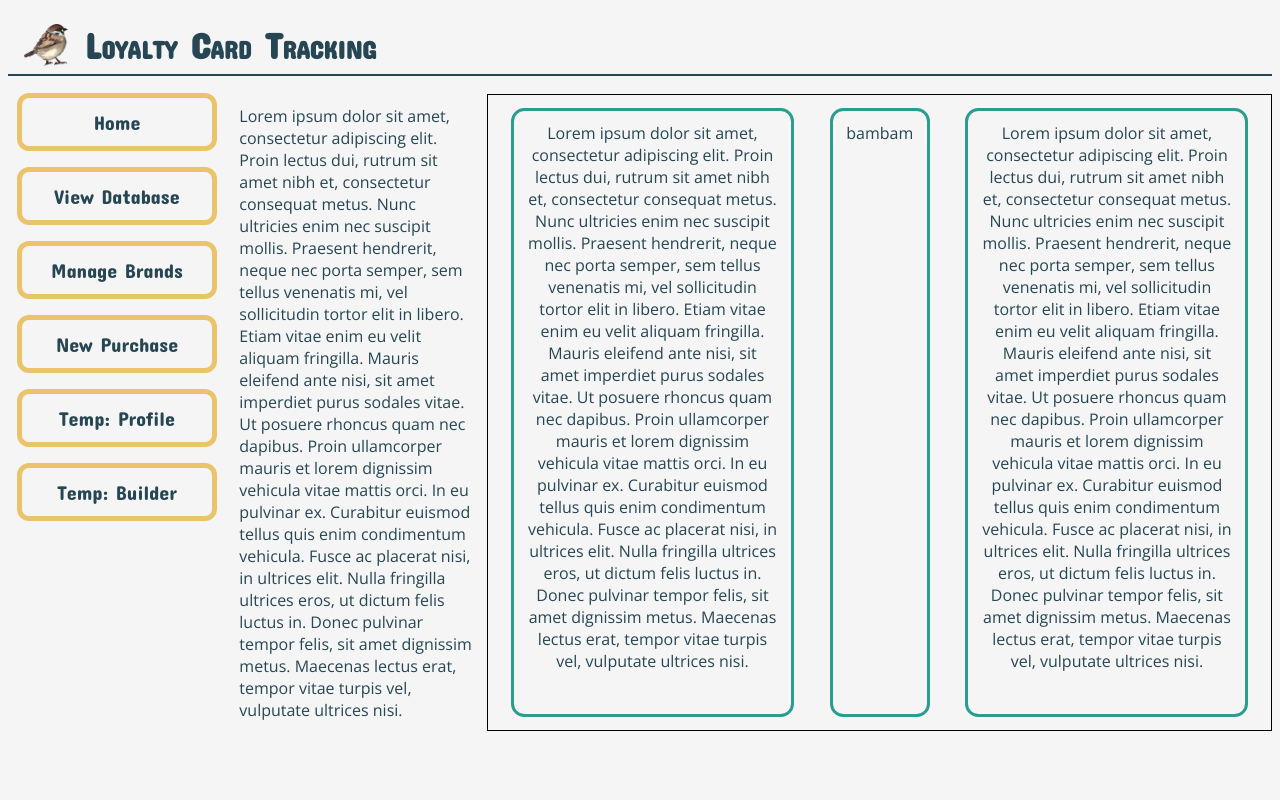
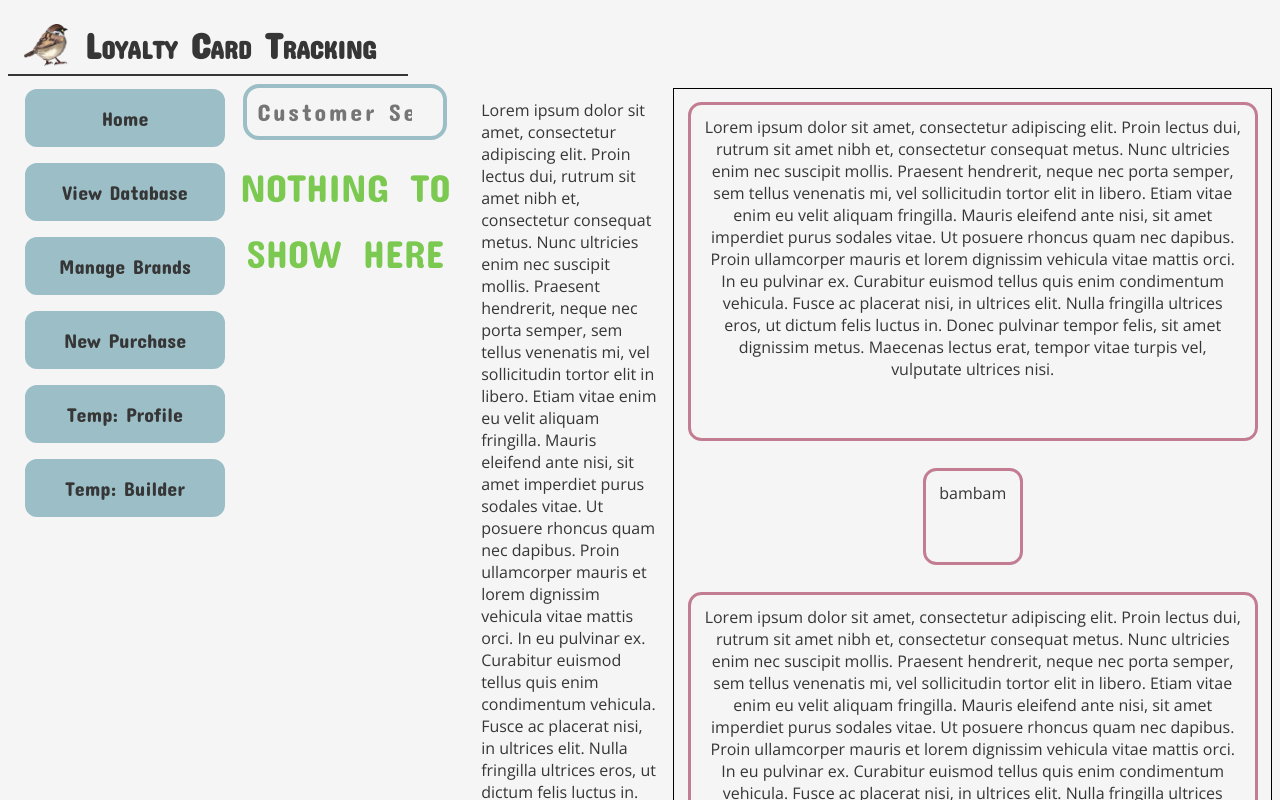
Before and after one commit to sam-taiff/pet-food-loyalty-tracker, a React (Vite) app: page / in a window 1280 px wide. Shown: the top 800 px of the page. Built offline with nearby package versions, Linux system fonts and the light colour scheme.

Commit message:
some laptop changes

```diff
--- a/package.json
+++ b/package.json
@@ -15,9 +15,11 @@
     "@supabase/supabase-js": "^2.46.1",
     "flowbite": "^2.5.2",
     "flowbite-react-icons": "^1.1.0",
+    "pet-food-loyalty-tracker": "file:",
     "react": "^18.3.1",
     "react-dom": "^18.3.1",
-    "react-router-dom": "^6.28.0"
+    "react-router-dom": "^6.28.0",
+    "supabase": "^1.219.2"
   },
   "devDependencies": {
     "@eslint/js": "^9.13.0",
--- a/src/App.tsx
+++ b/src/App.tsx
@@ -12,7 +12,7 @@ import {
   SideNavBar,
   Brandpage,
   Databasepage,
-  Profilepage,
+  ProfilePage,
 } from './assets/pages';
 
 function App() {
--- a/src/assets/pages.tsx
+++ b/src/assets/pages.tsx
@@ -4,9 +4,6 @@ import { Route, Routes, useNavigate, useParams } from 'react-router-dom';
 import { TableComponent, VertTable, BrandCards, CurrentProfile, CustomerCards, useSupabaseSearch } from './view-components.tsx';
 import React, { useEffect, useState } from 'react';
 import { database } from "./client.ts";
-interface ProfileProps {
-    customerID: string;
-}
 
 //placeholder text (DEV USE ONLY)
 const lorem: string = "Lorem ipsum dolor sit amet, consectetur adipiscing elit. Proin lectus dui, rutrum sit amet nibh et, consectetur consequat metus. Nunc ultricies enim nec suscipit mollis. Praesent hendrerit, neque nec porta semper, sem tellus venenatis mi, vel sollicitudin tortor elit in libero. Etiam vitae enim eu velit aliquam fringilla. Mauris eleifend ante nisi, sit amet imperdiet purus sodales vitae. Ut posuere rhoncus quam nec dapibus. Proin ullamcorper mauris et lorem dignissim vehicula vitae mattis orci. In eu pulvinar ex. Curabitur euismod tellus quis enim condimentum vehicula. Fusce ac placerat nisi, in ultrices elit. Nulla fringilla ultrices eros, ut dictum felis luctus in. Donec pulvinar tempor felis, sit amet dignissim metus. Maecenas lectus erat, tempor vitae turpis vel, vulputate ultrices nisi."
@@ -14,13 +11,13 @@ const lorem: string = "Lorem ipsum dolor sit amet, consectetur adipiscing elit.
 export const TopBar = () => {
     const pageName = "";
     return (
-        <div>
+        <div id="header">
             <div className='topbar'>
                 <img src={logo} id="logo" />
                 <a title="Back to Homepage" href='/'>
                     <span className='topbar item'>Loyalty Card Tracking</span>
                 </a>
-                <span className='topbar item' id="cust-name">{pageName}</span>
+                {/* <span className='topbar item' id="cust-name">{pageName}</span> */}
             </div>
             <hr />
         </div>
@@ -45,7 +42,7 @@ export const SideNavBar = () => {
                             <Route path="/" element={<Homepage />} />
                             <Route path="/brands" element={<Brandpage />} />
                             <Route path="/database" element={<Databasepage />} />
-                            <Route path="/build" element={<Searchpage />} />
+                            <Route path="/build" element={<Buildingpage />} />
                             <Route path="/profile/:customerID" element={<ProfilePage />} />
                         </Routes>
                     </td>
@@ -56,7 +53,7 @@ export const SideNavBar = () => {
 }
 
 //Search
-export const Searchpage = () => {
+export const SearchnResults = () => {
     const [searchTerm, setSearchTerm] = useState<string>(""); // Actual input value
     const [debouncedSearchTerm, setDebouncedSearchTerm] = useState<string>(""); // Debounced value
     const [activeIndex, setActiveIndex] = useState<number>(-1); // Track the active result index
@@ -204,6 +201,7 @@ export const Homepage = () => {
                 </form>
             </search> */}
             <div id="live-view"> {/* viewport of all "due cards" */}
+                <SearchnResults />
                 <div id="filter-due">{lorem}</div>
                 <div id="due-view">
                     <div>{lorem}</div>
@@ -237,5 +235,6 @@ export const Databasepage = () => {
 const Buildingpage = () => (
     <>
         <h1>builderpage</h1>
+        <SearchnResults />
     </>
 );
--- a/src/master.css
+++ b/src/master.css
@@ -1,4 +1,4 @@
-@import './assets/fonts.css';
+@import "./assets/fonts.css";
 /* Color Scheme 1
 Charcoal: #264653,
 Persian Green: #2a9d8f,
@@ -7,16 +7,16 @@ Sandy Brown: #f4a261,
 Burnt Sienna: #e76f51 */
 
 :root {
-  --white: whitesmoke;
-  --charcoal: #264653;
-  --green: #2a9d8f;
-  --saffron: #e9c46a;
-  --brown: #f4a261;
-  --sienna: #e76f51;
+  --white: #f5f5f5;
+  --baseT: #363636;
+  --border1: #c37d92;
+  --back1: #ffe66d;
+  --back2: #9bbec7;
+  --border2: #7bc950;
   font: 12pt "Open Sans", Arial;
   text-rendering: optimizeLegibility;
   background-color: var(--white);
-  color: var(--charcoal);
+  color: var(--baseT);
   text-align: center;
 }
 
@@ -33,20 +33,25 @@ table {
 
 h1 {
   font: small-caps 2em "Concert One", sans-serif;
-  color: var(--green);
+  color: var(--border1);
 }
 
 hr {
   width: 100%;
   height: 2px;
   border: none;
-  background-color: var(--charcoal);
+  background-color: var(--baseT);
 }
 
 a,
 a:visited {
   text-decoration: none;
   color: inherit;
+}
+
+#header {
+  position: fixed;
+  display: block;
 }
 
 .topbar {
@@ -74,12 +79,16 @@ a:visited {
   min-height: 75vh;
 }
 
+#sidenav, #main-area, .page{
+  margin-top: 5rem;
+}
 #sidenav {
   width: 16%;
-  justify-content: space-evenly;
+  /* justify-content: space-evenly; */
   flex-wrap: wrap;
   justify-items: stretch;
   vertical-align: top;
+  position: fixed;
 }
 
 #main-area {
@@ -91,7 +100,7 @@ a:visited {
 
 /*HOMEPAGE*/
 #search-input {
-  width: 80vw;
+  width: 80%;
   font: lighter 1.5em "Concert One";
   letter-spacing: 2pt;
   border-color: transparent;
@@ -99,31 +108,33 @@ a:visited {
   padding: 0.5rem;
   text-align: center;
   margin-bottom: 8pt;
-  outline: 2px solid var(--charcoal);
+  outline: none;
+  background-color: var(--back2);
 }
 
 #search-input:focus {
-  outline: 3px solid var(--saffron);
+  outline: 4px solid var(--back2);
+  background-color: var(--white);
 }
 
 #sidenav button {
-  border: 5px solid var(--saffron);
+  border: 5px solid var(--back2);
   border-radius: 12px;
   padding: 0.6em 1.2em;
-  color: var(--charcoal);
+  color: var(--baseT);
   font-size: 1.25em;
-  font-weight: 550;
   font-family: "Concert One";
-  background-color: var(--white);
+  background-color: var(--back2);
   cursor: pointer;
   transition: border-color, background-color 0.1s;
-  margin: 0.5rem;
+  margin: 1rem;
+  margin-top: 0;
   min-width: 10em;
 }
 
 #sidenav button:hover,
 #sidenav button:active {
-  background-color: var(--saffron);
+  background-color: var(--white);
 }
 
 #sidenav button:active {
@@ -132,7 +143,6 @@ a:visited {
 
 #live-view {
   display: flex;
-  vertical-align: top;
   width: 100%;
 }
 
@@ -152,17 +162,17 @@ a:visited {
 }
 
 #due-view div {
-  border: 3px solid var(--green);
+  border: 3px solid var(--border1);
   padding: 8pt 10pt;
-  max-width: 32%;
-  aspect-ratio: 4/3;
+  /* max-width: 32%;
+  aspect-ratio: 4/3; */
   margin: 10pt;
   border-radius: 10pt;
 }
 
 .message-screen,
 .loader {
-  color: var(--sienna);
+  color: var(--border2);
   font: small-caps 1.75em "Concert One", sans-serif;
 }
 
@@ -170,17 +180,18 @@ a:visited {
   margin: auto;
   width: fit-content;
   padding: 0 5px 8px 0;
-  background: repeating-linear-gradient(90deg, currentColor 0 8%, #0000 0 10%) 200% 100%/200% 3px no-repeat;
+  background: repeating-linear-gradient(90deg, currentColor 0 8%, #0000 0 10%)
+    200% 100%/200% 3px no-repeat;
   animation: l3 2.5s steps(6) infinite;
 }
 
 .loader:before {
-  content: "Loading"
+  content: "Loading";
 }
 
 @keyframes l3 {
   to {
-    background-position: 80% 100%
+    background-position: 80% 100%;
   }
 }
 
@@ -190,14 +201,14 @@ a:visited {
 }
 
 #purchase-groups {
-  border: 1pt solid var(--charcoal);
+  border: 1pt solid var(--baseT);
   display: flex;
   flex-wrap: wrap;
-  background-color: var(--sienna);
+  background-color: var(--border2);
 }
 
 .purchase-group {
-  border: 1px solid var(--charcoal);
+  border: 1px solid var(--baseT);
   padding: 8pt 10pt;
   border-radius: 8pt;
   margin: 0pt 8pt 8pt 0pt;
@@ -213,7 +224,7 @@ a:visited {
 #purchase-stamps {
   display: flex;
   flex-wrap: wrap;
-  border: 1px solid var(--charcoal);
+  border: 1px solid var(--baseT);
 }
 
 #purchase-stamps span {
@@ -222,7 +233,7 @@ a:visited {
 }
 
 .purchase-stamp {
-  border: 1px solid var(--charcoal);
+  border: 1px solid var(--baseT);
   padding: 8pt 10pt;
 }
 
@@ -231,17 +242,17 @@ a:visited {
   display: flex;
   justify-content: space-evenly;
   color: black;
-  background-color: var(--brown);
+  background-color: var(--back2);
 }
 
 #active-result {
   background-color: #f0f0f0;
   font-weight: bold;
-  background-color: var(--sienna);
+  background-color: var(--border2);
   cursor: pointer;
-  color:black;
+  color: black;
 }
 
-#search-results{
+#search-results {
   font: small-caps 2em "Concert One", sans-serif;
 }
```
Also changed, not shown: 1 other file (tests, documents, lock files or other folders).
